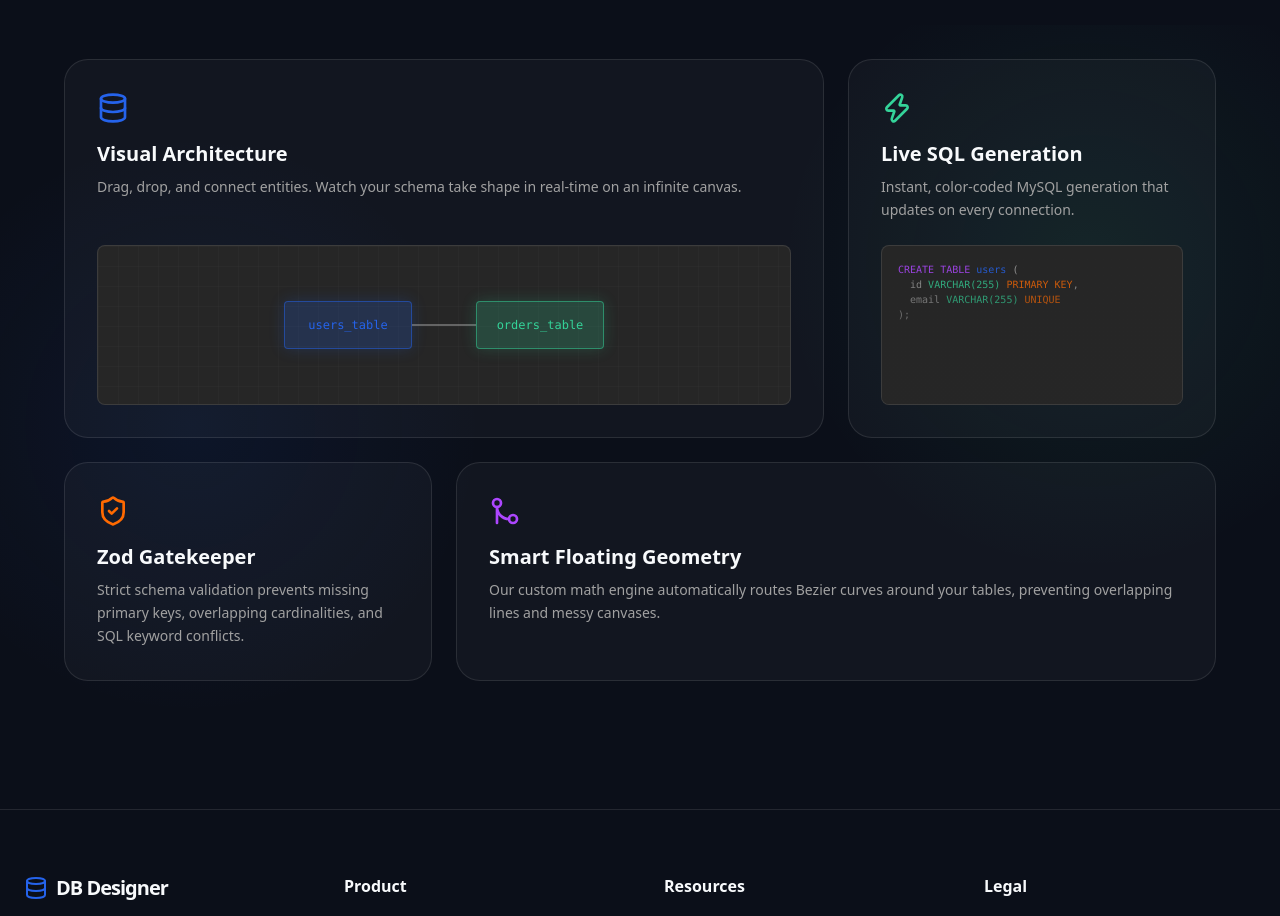
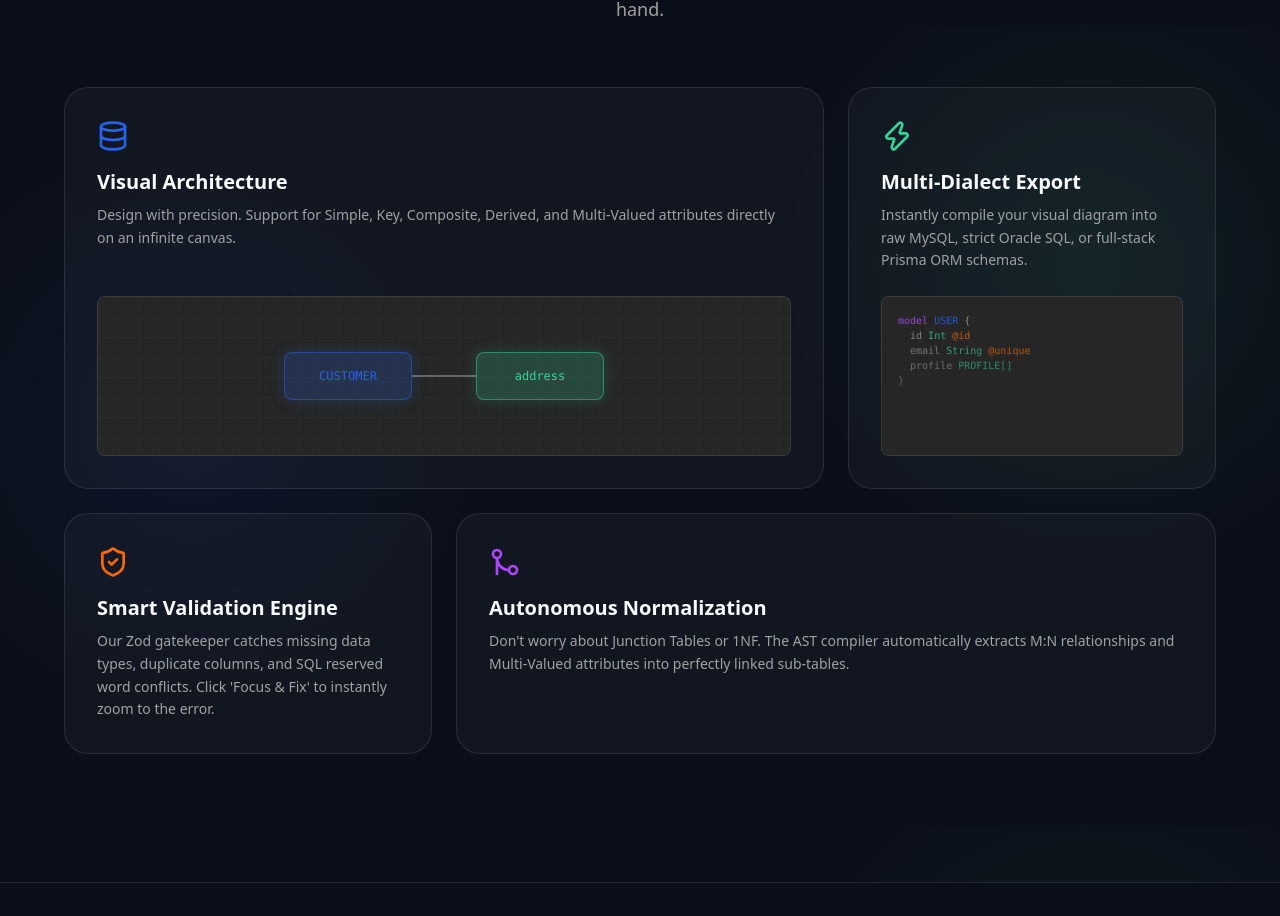
Before and after one commit to innovate-with-ravi/db_designer, a Next.js app: page / in a window 1280 px wide. Shown: the part 1575-2491 px from the top of the page. Built offline with nearby package versions, Linux system fonts and the light colour scheme; no server answers.

Commit message:
Added latest Features to landing page | created a demo video to showcase

```diff
--- a/app/components/landing/FeatureBento.tsx
+++ b/app/components/landing/FeatureBento.tsx
@@ -6,46 +6,47 @@ import { Database, Zap, ShieldCheck, GitMerge } from "lucide-react";
 const bentoFeatures = [
     {
         title: "Visual Architecture",
-        description: "Drag, drop, and connect entities. Watch your schema take shape in real-time on an infinite canvas.",
+        description: "Design with precision. Support for Simple, Key, Composite, Derived, and Multi-Valued attributes directly on an infinite canvas.",
         icon: <Database className="text-brand-blue mb-4" size={32} />,
         colSpan: "md:col-span-2",
         delay: 0.1,
         visual: (
             <div className="mt-6 h-40 w-full rounded-lg border border-surface-border bg-muted relative overflow-hidden flex items-center justify-center">
                 <div className="absolute inset-0 grid grid-cols-[1rem_1rem] grid-rows-[1rem_1rem] opacity-20" style={{ backgroundImage: 'linear-gradient(to right, var(--color-border) 1px, transparent 1px), linear-gradient(to bottom, var(--color-border) 1px, transparent 1px)', backgroundSize: '20px 20px' }} />
-                <div className="w-32 h-12 bg-brand-blue/20 border border-brand-blue/50 rounded flex items-center justify-center z-10 font-mono text-xs text-brand-blue shadow-[0_0_15px_rgba(37,99,235,0.2)]">users_table</div>
+                <div className="w-32 h-12 bg-brand-blue/20 border border-brand-blue/50 rounded-lg flex items-center justify-center z-10 font-mono text-xs text-brand-blue shadow-[0_0_15px_rgba(37,99,235,0.2)]">CUSTOMER</div>
                 <div className="w-16 h-0.5 bg-muted-foreground/50 z-10" />
-                <div className="w-32 h-12 bg-brand-emerald/20 border border-brand-emerald/50 rounded flex items-center justify-center z-10 font-mono text-xs text-brand-emerald shadow-[0_0_15px_rgba(52,211,153,0.2)]">orders_table</div>
+                <div className="w-32 h-12 bg-brand-emerald/20 border border-brand-emerald/50 rounded-lg flex items-center justify-center z-10 font-mono text-xs text-brand-emerald shadow-[0_0_15px_rgba(52,211,153,0.2)]">address</div>
             </div>
         )
     },
     {
-        title: "Live SQL Generation",
-        description: "Instant, color-coded MySQL generation that updates on every connection.",
+        title: "Multi-Dialect Export",
+        description: "Instantly compile your visual diagram into raw MySQL, strict Oracle SQL, or full-stack Prisma ORM schemas.",
         icon: <Zap className="text-brand-emerald mb-4" size={32} />,
         colSpan: "md:col-span-1",
         delay: 0.2,
         visual: (
             <div className="mt-6 h-40 w-full rounded-lg border border-surface-border bg-muted p-4 font-mono text-[10px] text-muted-foreground overflow-hidden relative">
                 <div className="absolute top-0 left-0 w-full h-full bg-gradient-to-b from-transparent to-muted" />
-                <span className="text-purple-500">CREATE TABLE</span> <span className="text-brand-blue">users</span> (<br />
-                &nbsp;&nbsp;id <span className="text-brand-emerald">VARCHAR(255)</span> <span className="text-orange-500">PRIMARY KEY</span>,<br />
-                &nbsp;&nbsp;email <span className="text-brand-emerald">VARCHAR(255)</span> <span className="text-orange-500">UNIQUE</span><br />
-                );
+                <span className="text-purple-500">model</span> <span className="text-brand-blue">USER</span> &#123;<br />
+                &nbsp;&nbsp;id <span className="text-brand-emerald">Int</span> <span className="text-orange-500">@id</span><br />
+                &nbsp;&nbsp;email <span className="text-brand-emerald">String</span> <span className="text-orange-500">@unique</span><br />
+                &nbsp;&nbsp;profile <span className="text-brand-emerald">PROFILE[]</span><br />
+                &#125;
             </div>
         )
     },
     {
-        title: "Zod Gatekeeper",
-        description: "Strict schema validation prevents missing primary keys, overlapping cardinalities, and SQL keyword conflicts.",
+        title: "Smart Validation Engine",
+        description: "Our Zod gatekeeper catches missing data types, duplicate columns, and SQL reserved word conflicts. Click 'Focus & Fix' to instantly zoom to the error.",
         icon: <ShieldCheck className="text-orange-500 mb-4" size={32} />,
         colSpan: "md:col-span-1",
         delay: 0.3,
         visual: null
     },
     {
-        title: "Smart Floating Geometry",
-        description: "Our custom math engine automatically routes Bezier curves around your tables, preventing overlapping lines and messy canvases.",
+        title: "Autonomous Normalization",
+        description: "Don't worry about Junction Tables or 1NF. The AST compiler automatically extracts M:N relationships and Multi-Valued attributes into perfectly linked sub-tables.",
         icon: <GitMerge className="text-purple-500 mb-4" size={32} />,
         colSpan: "md:col-span-2",
         delay: 0.4,
--- a/app/components/landing/Footer.tsx
+++ b/app/components/landing/Footer.tsx
@@ -38,8 +38,8 @@ export default function Footer() {
                 <div>
                     <h4 className="font-bold mb-4 text-foreground">Resources</h4>
                     <ul className="space-y-2 text-sm text-muted-foreground">
-                        <li><Link href="#" className="hover:text-brand-blue transition-colors">Database Design Guide</Link></li>
-                        <li><Link href="#" className="hover:text-brand-blue transition-colors">Prisma Integration</Link></li>
+                        <li><Link href="/docs#basics" className="hover:text-brand-blue transition-colors">Database Design Guide</Link></li>
+                        <li><Link href="/docs#export" className="hover:text-brand-blue transition-colors">Prisma Integration</Link></li>
                         <li><Link href="#" className="hover:text-brand-blue transition-colors">Changelog</Link></li>
                     </ul>
                 </div>
--- a/app/components/landing/HeroSection.tsx
+++ b/app/components/landing/HeroSection.tsx
@@ -8,7 +8,7 @@ export default function HeroSection({ isAuthenticated, loginAction }: { isAuthen
     return (
         <section className="relative max-w-7xl mx-auto flex flex-col items-center text-center">
 
-            {/* Background Glow Effect - We keep this specific color because it's a brand accent, but lower opacity */}
+            {/* Background Glow Effect */}
             <div className="absolute top-1/2 left-1/2 -translate-x-1/2 -translate-y-1/2 w-full max-w-[600px] h-[300px] md:h-[400px] bg-blue-600/10 blur-[100px] md:blur-[120px] rounded-full pointer-events-none overflow-hidden" />
 
             {/* 1. The Badge */}
@@ -36,7 +36,7 @@ export default function HeroSection({ isAuthenticated, loginAction }: { isAuthen
                     </span>
                 </h1>
                 <p className="text-lg md:text-xl text-muted-foreground mb-10 max-w-2xl mx-auto">
-                    The ultimate visual entity-relationship builder. Draw your schema, auto-resolve cardinalities, and generate production-ready MySQL instantly.
+                    The ultimate visual entity-relationship builder. Draw your schema, auto-resolve cardinalities, and instantly generate production-ready MySQL, Oracle SQL, and Prisma schemas.
                 </p>
             </motion.div>
 
--- a/app/docs/page.tsx
+++ b/app/docs/page.tsx
@@ -32,7 +32,7 @@ export default function DocsPage() {
                 Clicking on any Entity on the canvas opens the Properties Panel on the right. This is where you configure the underlying data structure.
             </p>
             <ul>
-                <li><strong>Composite Attributes:</strong> If an attribute has sub-components (like a <code>name</code> split into <code>first</code> and <code>last</code>), set its type to Composite. Drag child attributes onto it, and the panel will organize them into a clean, collapsible folder structure. The compiler will automatically flatten these into physical columns (e.g., <code>name_first</code>, <code>name_last</code>).</li>
+                <li><strong>Composite Attributes:</strong> You can create a composite attribute with sub-components (like a <code>name</code> split into <code>first</code> and <code>last</code>), by selecting a composite attribute from left sidebar and attaching to an entity. Drag child attributes onto it, and the panel will organize them into a clean, collapsible folder structure. The compiler will automatically flatten these into physical columns (e.g., <code>name_first</code>, <code>name_last</code>).</li>
                 <li><strong>Hidden Attributes:</strong> Don't want to clutter your canvas with timestamps or internal IDs? Add them as "Hidden Attributes" in the panel. They will compile normally without taking up visual space.</li>
                 <li><strong>Data Types & Constraints:</strong> Assign <code>INT</code>, <code>VARCHAR</code>, <code>BOOLEAN</code>, etc. You can also toggle strict database constraints like <code>NOT NULL</code> and <code>UNIQUE</code>.</li>
             </ul>
```
Also changed, not shown: app/components/edges/RelationshipEdge.tsx (+7 -4 lines), 1 other file (tests, documents, lock files or other folders).
